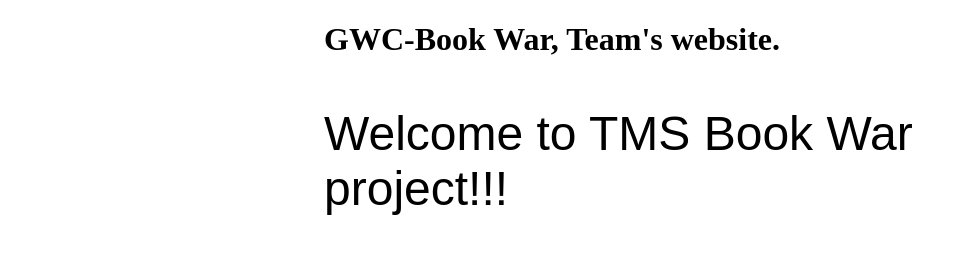
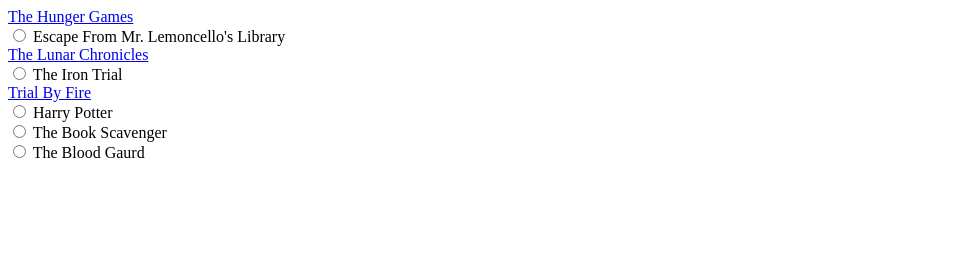
Before and after one commit to GWC-TMS/BookWar, a plain HTML site: page index.html in a window 1280 px wide. Shown: the whole page, without its empty margins (0-967 px from the left). Drawn offline with Linux system fonts and the light colour scheme.

Commit message:
Update index.html

```diff
--- a/index.html
+++ b/index.html
@@ -1,15 +1,18 @@
 <!DOCTYPE html>
 <html>
 <body>
-<form action="index2.html" method="GET">
-<div style="text-align: center">
-    <div style="width: 50%; margin: 0 auto; text-align: left">
-      <h1>GWC-Book War, Team's website.</h1>
-        <font size="12" face="sans-serif">
-            <P>Welcome to TMS Book War project!!!</p>
-        </font>
-    </div>
-</div>
+
+<form>
+ <a href="https://repl.it/FqeK/3">The Hunger Games</a>
+<br>
+  <input type="radio" name="gender" value="female"> Escape From Mr. Lemoncello's Library<br>
+  <a href="https://repl.it/FsEX/6">The Lunar Chronicles</a><br>
+  <input type="radio" name="gender" value="other"> The Iron Trial<br>
+  <a href="https://repl.it/FsHR/7">Trial By Fire</a><br>
+  <input type="radio" name="gender" value="other"> Harry Potter<br>
+  <input type="radio" name="gender" value="other"> The Book Scavenger <br>
+  <input type="radio" name="gender" value="other"> The Blood Gaurd<br>
 </form>
+
 </body>
 </html>
```
